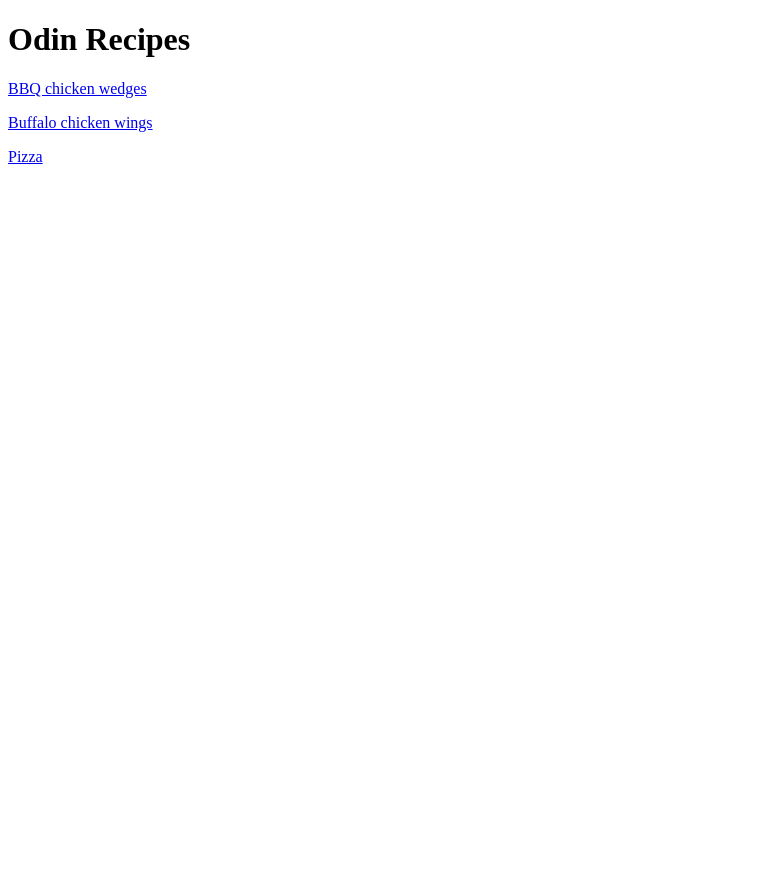
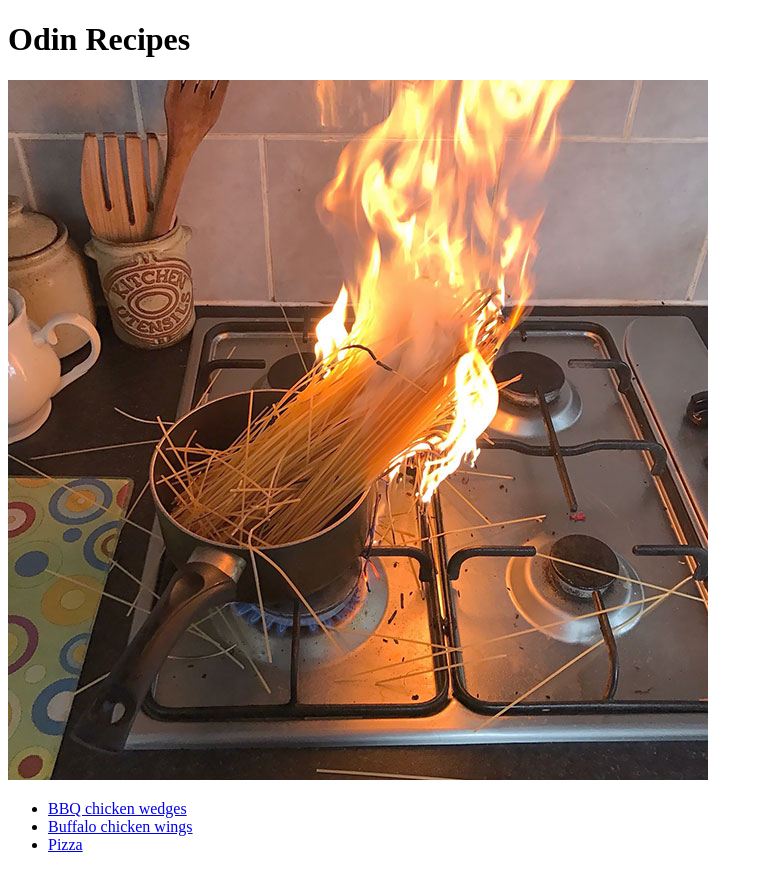
Before and after one commit to guyfoz77/odin-recipes, a plain HTML site: page index.html in a window 1280 px wide. Shown: the whole page, without its empty margins (0-763 px from the left). Before the commit the page ends 800 px from the top, so only its background shows below. Drawn offline with Linux system fonts and the light colour scheme.

Commit message:
Put list and image on homepage
The recipes on the homepage are now ordered in a list, and I have added an image to the homescreen.

```diff
--- a/index.html
+++ b/index.html
@@ -7,9 +7,11 @@
 
     <body>
         <h1>Odin Recipes</h1>
-        <p><a href="recipes/bbq-chkn.html">BBQ chicken wedges</a></p>
-        <p><a href="recipes/chicken-wings.html">Buffalo chicken wings</a></p>
-        <p><a href="recipes/ooni-pizza.html">Pizza</a></p>
-
+        <img src="images/pasta.jpg" alt="">
+        <ul>
+            <li><a href="recipes/bbq-chkn.html">BBQ chicken wedges</a></li>
+            <li><a href="recipes/chicken-wings.html">Buffalo chicken wings</a></li>
+            <li><a href="recipes/ooni-pizza.html">Pizza</a></li>
+        </ul>
     </body>
 </html>
```
Also changed, not shown: images/pasta.jpg (added).
